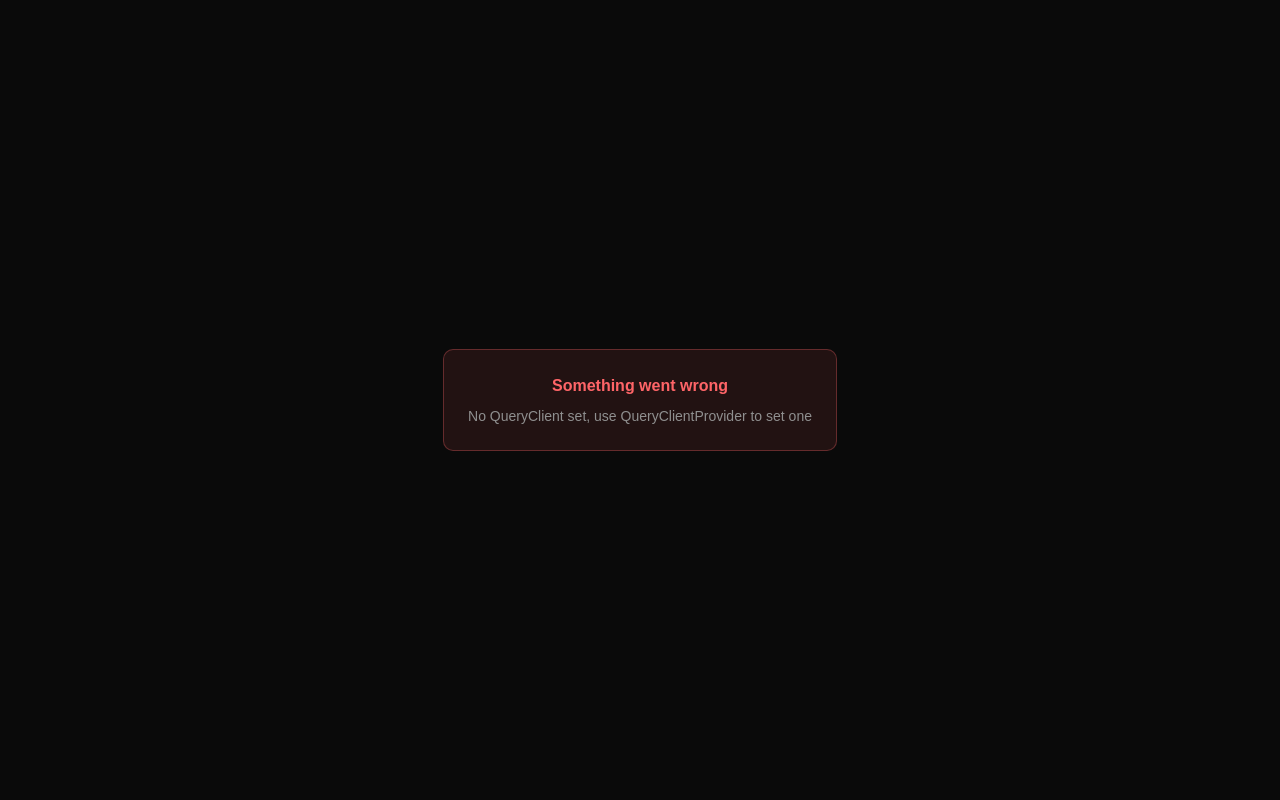
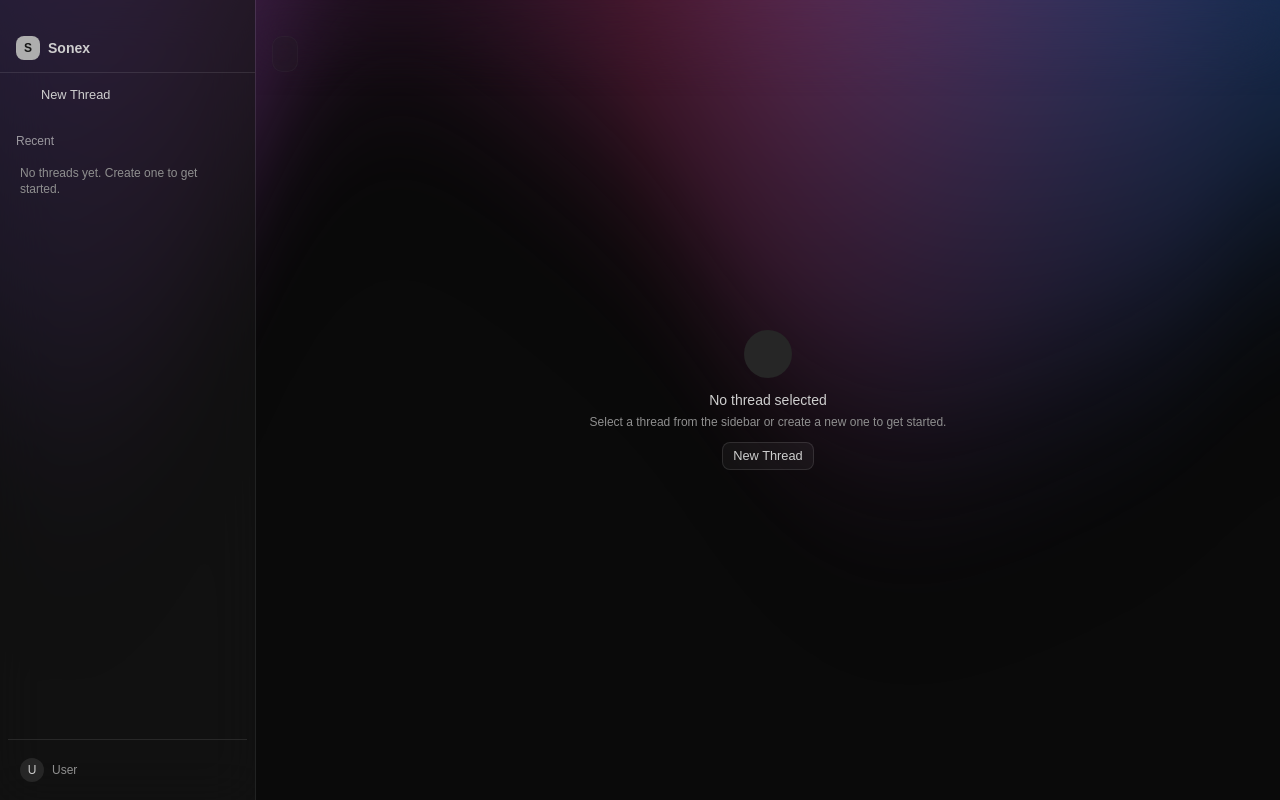
Before and after one commit to souravsspace/sonex, a React (Vite) app: page / in a window 1280 px wide. Built offline with nearby package versions, Linux system fonts and the light colour scheme; some icons are missing.

Commit message:
add React Query provider to main.tsx

```diff
--- a/src/main.tsx
+++ b/src/main.tsx
@@ -1,11 +1,25 @@
+import { QueryClient, QueryClientProvider } from "@tanstack/react-query";
 import { RouterProvider } from "@tanstack/react-router";
 import React from "react";
 import ReactDOM from "react-dom/client";
 import { router } from "./router";
 import "./index.css";
 
+// Create React Query client
+const queryClient = new QueryClient({
+  defaultOptions: {
+    queries: {
+      staleTime: 1000 * 60 * 5, // 5 minutes
+      gcTime: 1000 * 60 * 10, // 10 minutes
+      refetchOnWindowFocus: false,
+    },
+  },
+});
+
 ReactDOM.createRoot(document.getElementById("root") as HTMLElement).render(
   <React.StrictMode>
-    <RouterProvider router={router} />
+    <QueryClientProvider client={queryClient}>
+      <RouterProvider router={router} />
+    </QueryClientProvider>
   </React.StrictMode>
 );
```
